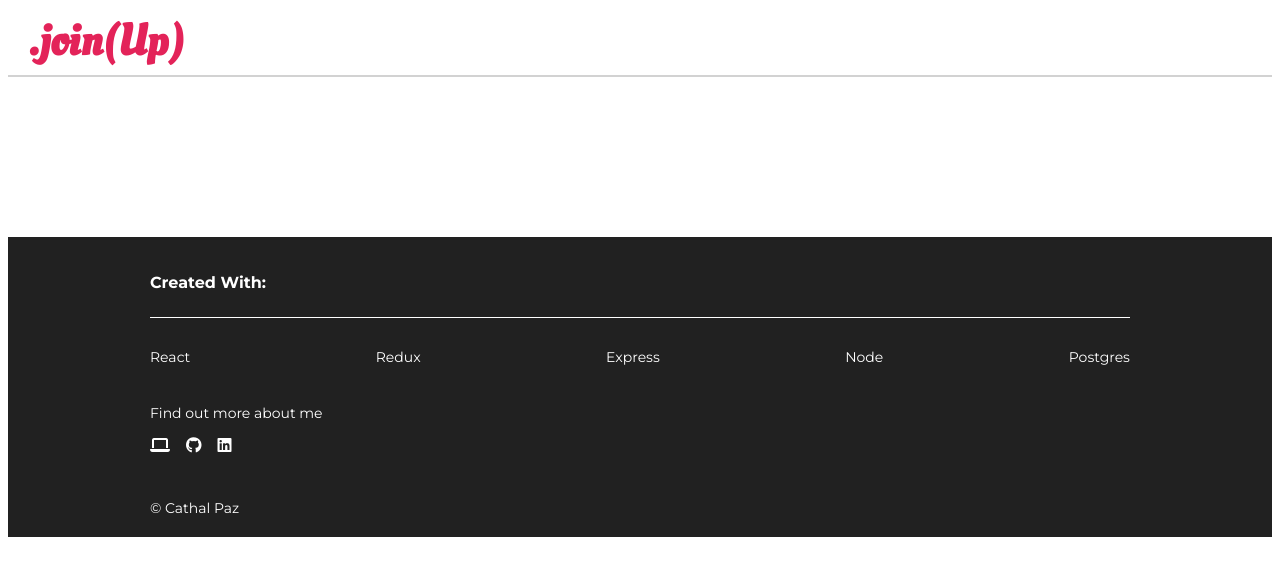
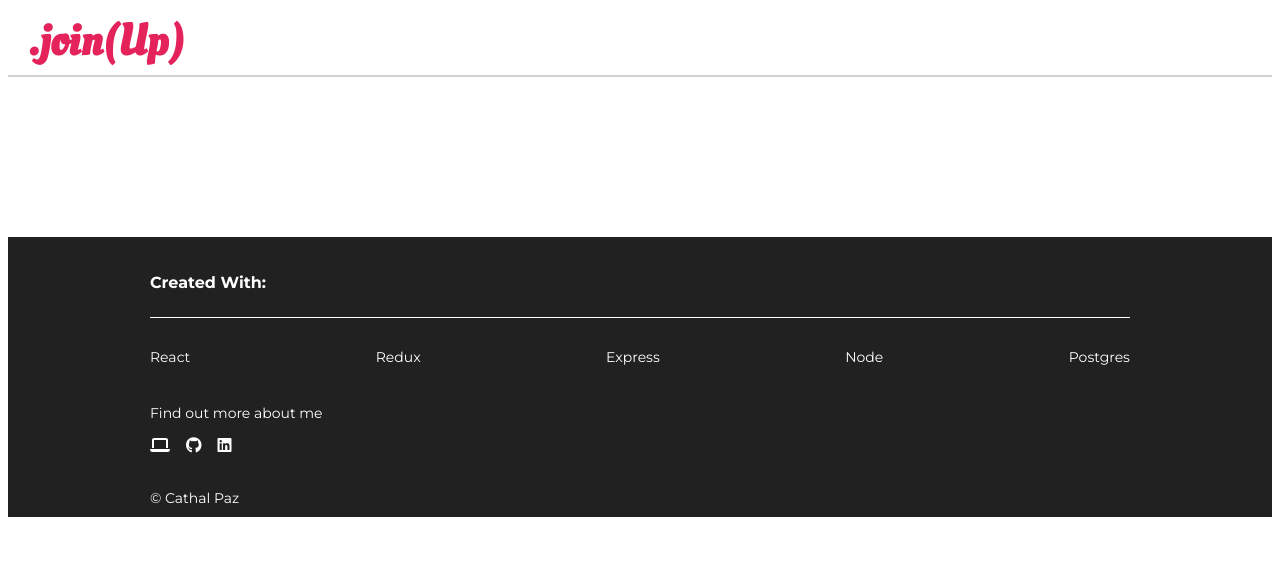
Before and after one commit to cathalpaz/API-Project, a React (Create React App) app in the folder frontend/: page /events/1/edit in a window 1280 px wide. Shown: the top 576 px of the page. Built offline with nearby package versions, Linux system fonts and the light colour scheme; no server answers.

Commit message:
footer css

```diff
--- a/frontend/src/components/Footer/Footer.css
+++ b/frontend/src/components/Footer/Footer.css
@@ -1,16 +1,18 @@
 .footer-container {
     margin-top: 20vh;
-    height: 300px;
     background-color: #212121;
+    height: 35vh;
 }
 
 .footer-content {
+    display: flex;
+    flex-direction: column;
+    justify-content: center;
     padding-top: 20px;
     width: 980px;
     max-width: 1024px;
     padding: auto 10px;
     margin: auto;
-
 }
 
 .footer-content * {
@@ -42,6 +44,6 @@
 }
 
 .footer-tag {
-    padding-top: 30px;
+    padding-top: 20px;
     font-size: 14px;
 }
```
